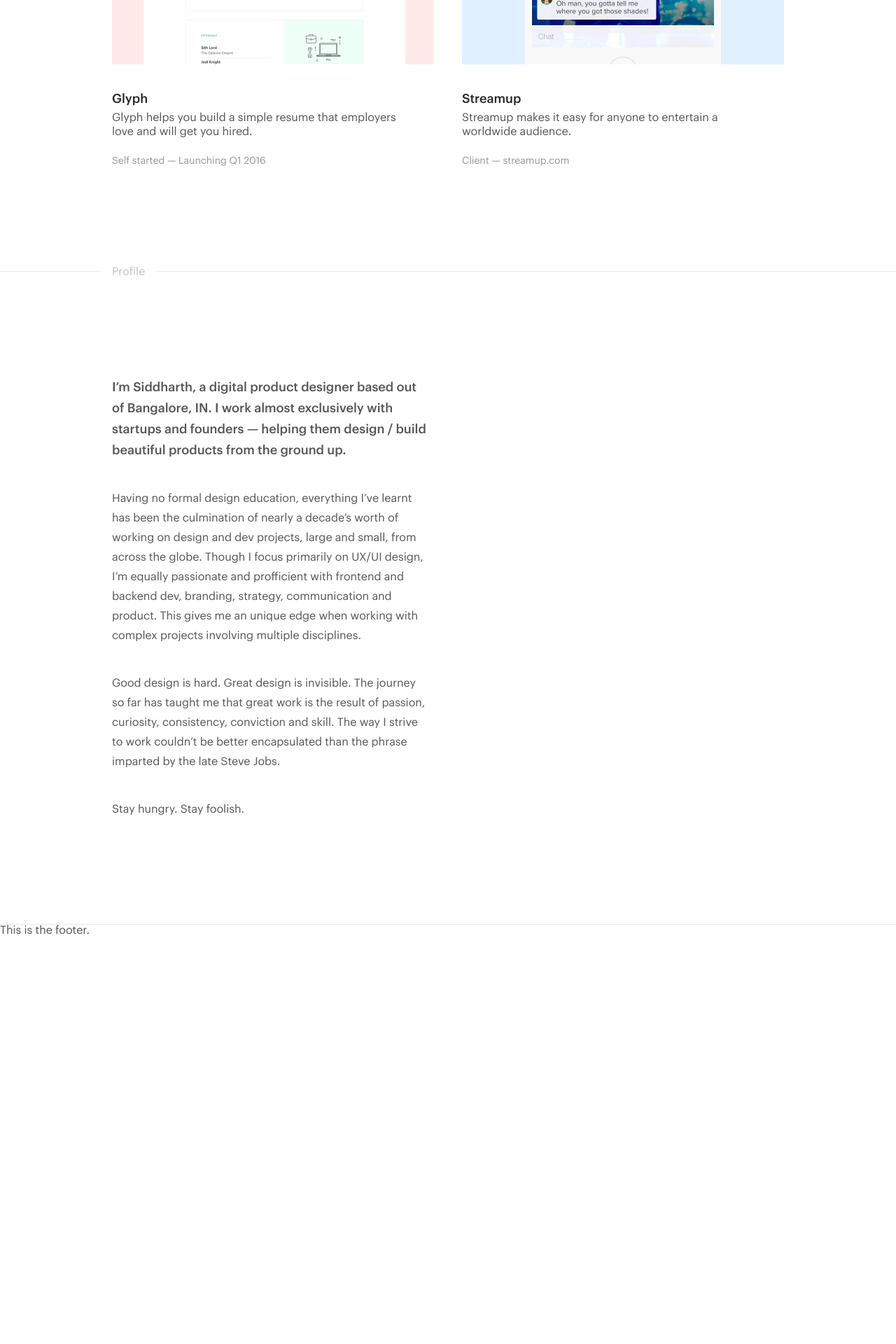
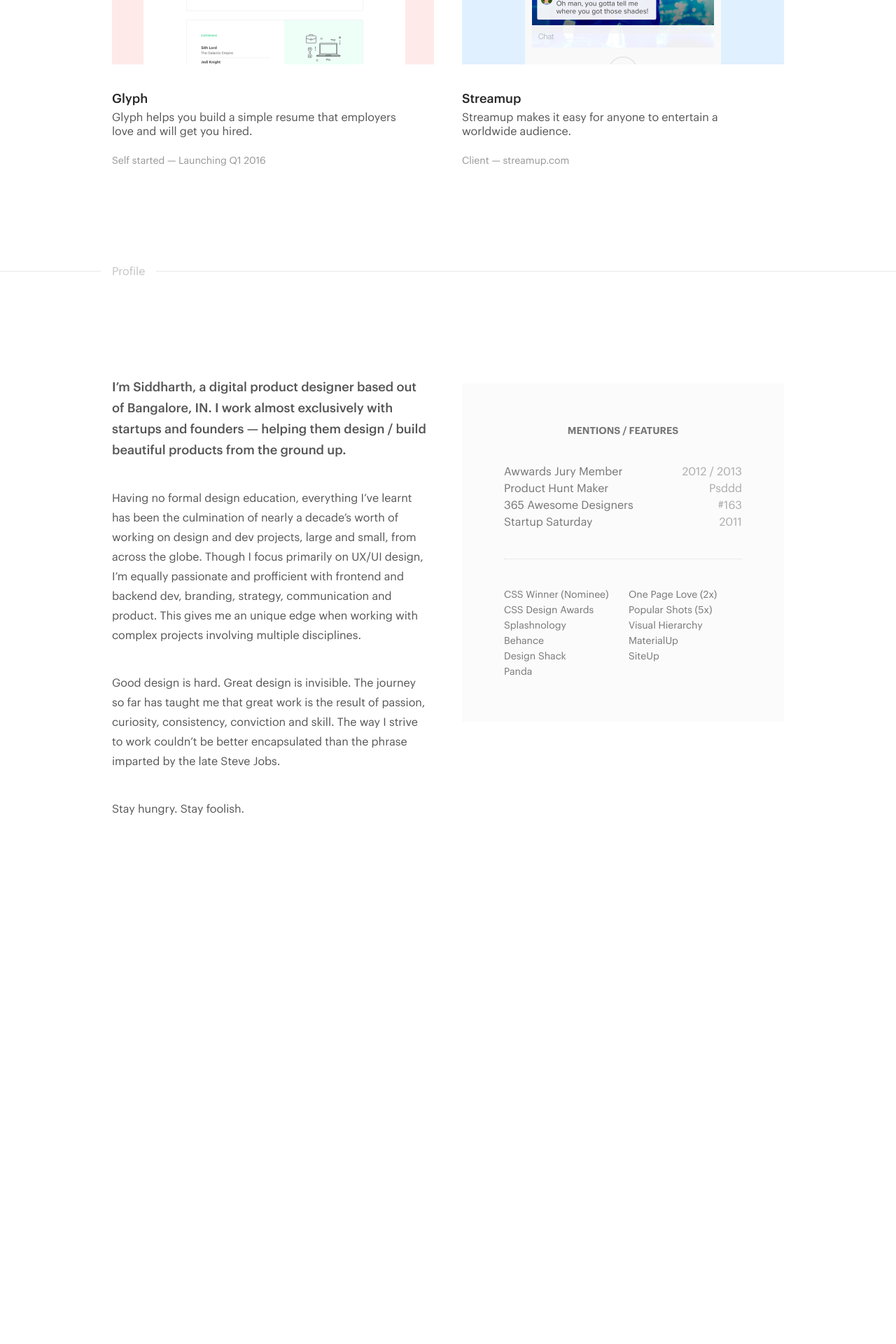
Before and after one commit to siddhartharun/siddhartharun.github.io, a Jekyll site: the page built from index.md, in a window 1280 px wide. Shown: the part 1133-3053 px from the top of the page at 70% size. Built offline with Jekyll 4.4.1, drawn with Linux system fonts in a browser that asks for light colours; before the commit the page ends 2470 px from its top, so only the background shows below that.

Commit message:
Added footer and mentions

```diff
--- a/_includes/footer.html
+++ b/_includes/footer.html
@@ -1,3 +1,7 @@
 <div class="footer">
-   This is the footer.
+   <div class="section">
+      <div class="container">
+         This is the footer.
+      </div>
+   </div>
 </div>
--- a/_layouts/home.html
+++ b/_layouts/home.html
@@ -77,6 +77,28 @@
                   Stay hungry. Stay foolish.
                </p>
             </div>
+            <div class="mentions">
+               <h3>Mentions / Features</h3>
+               <ul class="highlights">
+                  <li>Awwards Jury Member<span class="annotation">2012 / 2013</span></li>
+                  <li>Product Hunt Maker<span class="annotation">Psddd</span></li>
+                  <li>365 Awesome Designers<span class="annotation">#163</span></li>
+                  <li>Startup Saturday<span class="annotation">2011</span></li>
+               </ul>
+               <ul class="showcase">
+                  <li>CSS Winner (Nominee)</li>
+                  <li>CSS Design Awards</li>
+                  <li>Splashnology</li>
+                  <li>Behance</li>
+                  <li>Design Shack</li>
+                  <li>Panda</li>
+                  <li>One Page Love (2x)</li>
+                  <li>Popular Shots (5x)</li>
+                  <li>Visual Hierarchy</li>
+                  <li>MaterialUp</li>
+                  <li>SiteUp</li>
+               </ul>
+            </div>
          </div>
       </div>
    </div>
--- a/assets/sass/base.scss
+++ b/assets/sass/base.scss
@@ -6,6 +6,14 @@
 	-webkit-font-smoothing: antialiased;
 	-moz-osx-font-smoothing: grayscale;
 }
+
+.home {
+   position: relative;
+   z-index: 1000;
+   background: #FFFFFF;
+   margin-bottom: 600px;
+}
+
 
 
 
@@ -35,6 +43,7 @@
 
       .section.work .container::before { content: "Featured Work"; }
       .section.profile .container::before { content: "Profile"; }
+      .section.profile { border-bottom: none; }
 
 
 
@@ -178,3 +187,74 @@
       .bio > p:last-child {
          padding: 0;
       }
+
+.mentions {
+   width: 340px;
+   float: left;
+   background: #FBFBFB;
+   padding: 60px;
+   margin: 10px 0 0 40px;
+}
+
+   .mentions h3 {
+      font-size: 14px;
+      line-height: 14px;
+      color: #757575;
+      text-transform: uppercase;
+      font-weight: 600;
+      text-align: center;
+      padding-bottom: 40px;
+   }
+
+   ul.highlights {
+      margin-bottom: 40px;
+      padding-bottom: 40px;
+      border-bottom: 1px dotted #DDDDDD;
+   }
+
+      ul.highlights li {
+         font-size: 16px;
+         line-height: 24px;
+         color: #757575;
+         position: relative;
+      }
+
+         ul.highlights li .annotation {
+            position: absolute;
+            top: 0;
+            right: 0;
+            color: #AAAAAA;
+            text-align: right;
+         }
+
+   ul.showcase {
+      margin: 0;
+      padding: 0;
+      columns: 2;
+      -webkit-columns: 2;
+      -moz-columns: 2;
+   }
+
+      ul.showcase li {
+         font-size: 14px;
+         line-height: 22px;
+         color: #757575;
+      }
+
+
+
+
+/* Footer */
+
+.footer {
+   position:fixed;
+   left: 0px;
+   bottom: 0px;
+   right: 0;
+   height: 600px;
+   background: #EFEFEF;
+   background-attachment: fixed;
+   z-index: 0;
+}
+
+   .footer .section { border-bottom: none; }
```
Also changed, not shown: Gemfile.lock.
